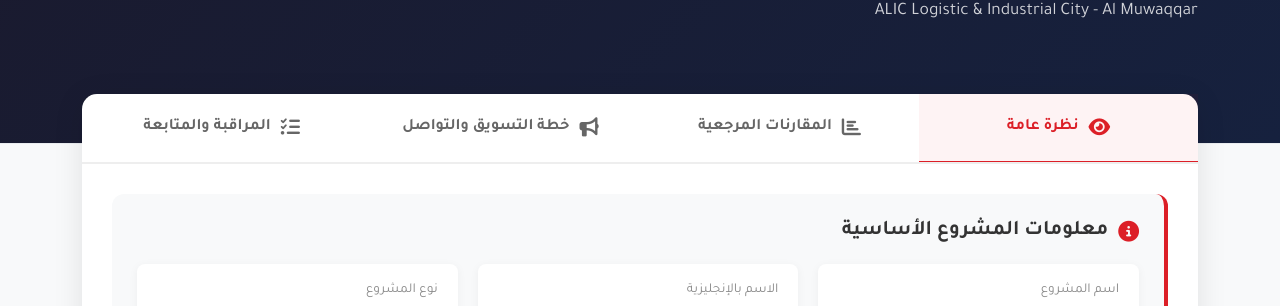
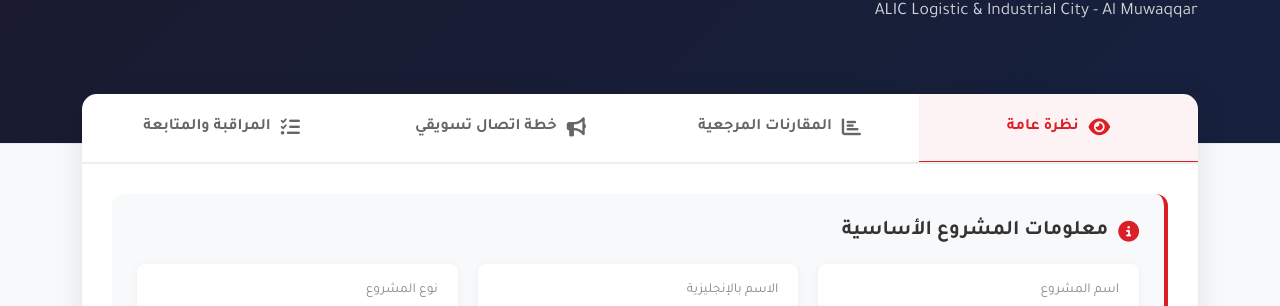
Before and after one commit to 24-45/noblesproperties, a Flask app: page /report/alic-almuwaqqar in a window 1280 px wide. Shown: the part 246-552 px from the top of the page. Run offline with Flask 3, Linux system fonts and the light colour scheme; some libraries are stand-ins or nearby versions.

Commit message:
تغيير اسم التبويب إلى خطة اتصال تسويقي

```diff
--- a/templates/project_report.html
+++ b/templates/project_report.html
@@ -577,7 +577,7 @@
             <li>
                 <a href="#marketing" data-tab="marketing">
                     <i class="fas fa-bullhorn"></i>
-                    <span>خطة التسويق والتواصل</span>
+                    <span>خطة اتصال تسويقي</span>
                 </a>
             </li>
             <li>
@@ -1143,7 +1143,7 @@
             </div>
 
             <!-- Tab 3: Marketing Plan -->
-            <div class="tab-pane" id="marketing" data-title="خطة التسويق والتواصل">
+            <div class="tab-pane" id="marketing" data-title="خطة اتصال تسويقي">
                 <div class="section-card text-center py-5">
                     <i class="fas fa-cogs fa-4x text-muted mb-4"></i>
                     <h3 class="text-muted">جاري العمل والتطوير</h3>
```
